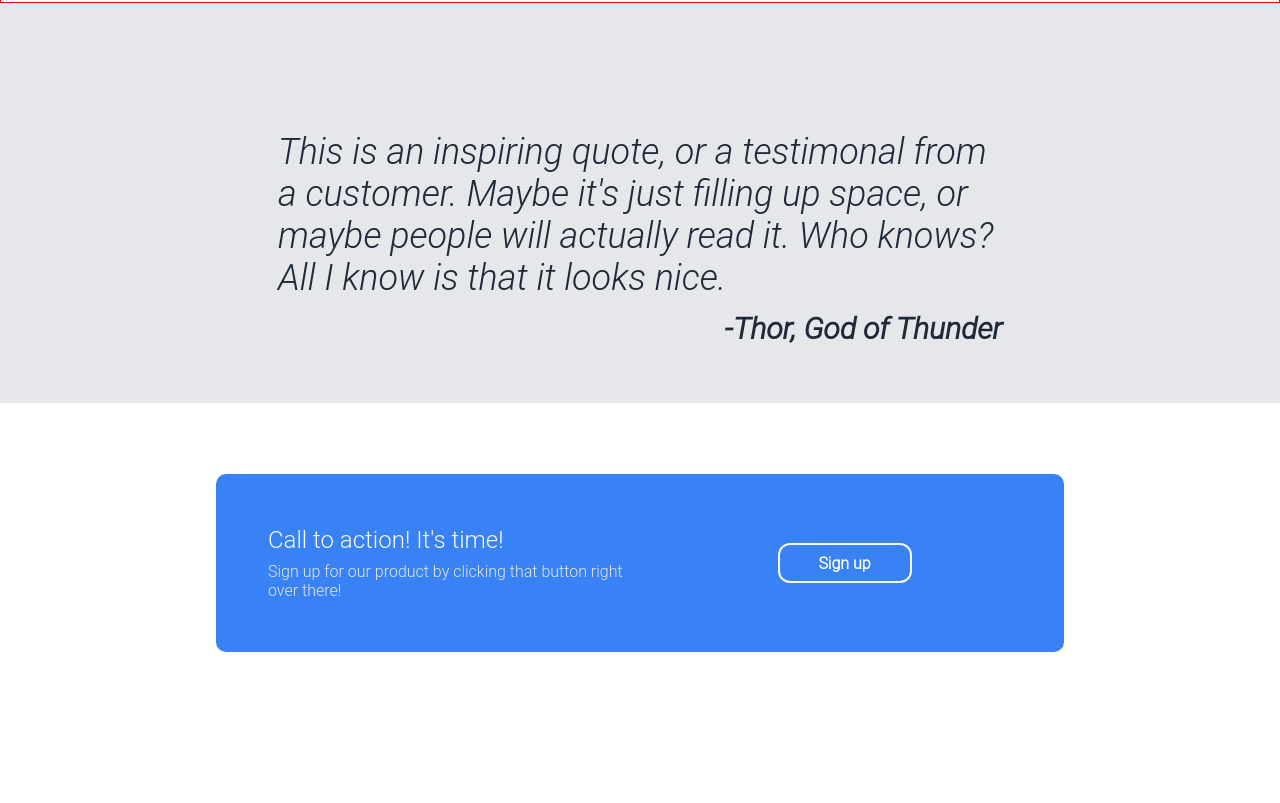
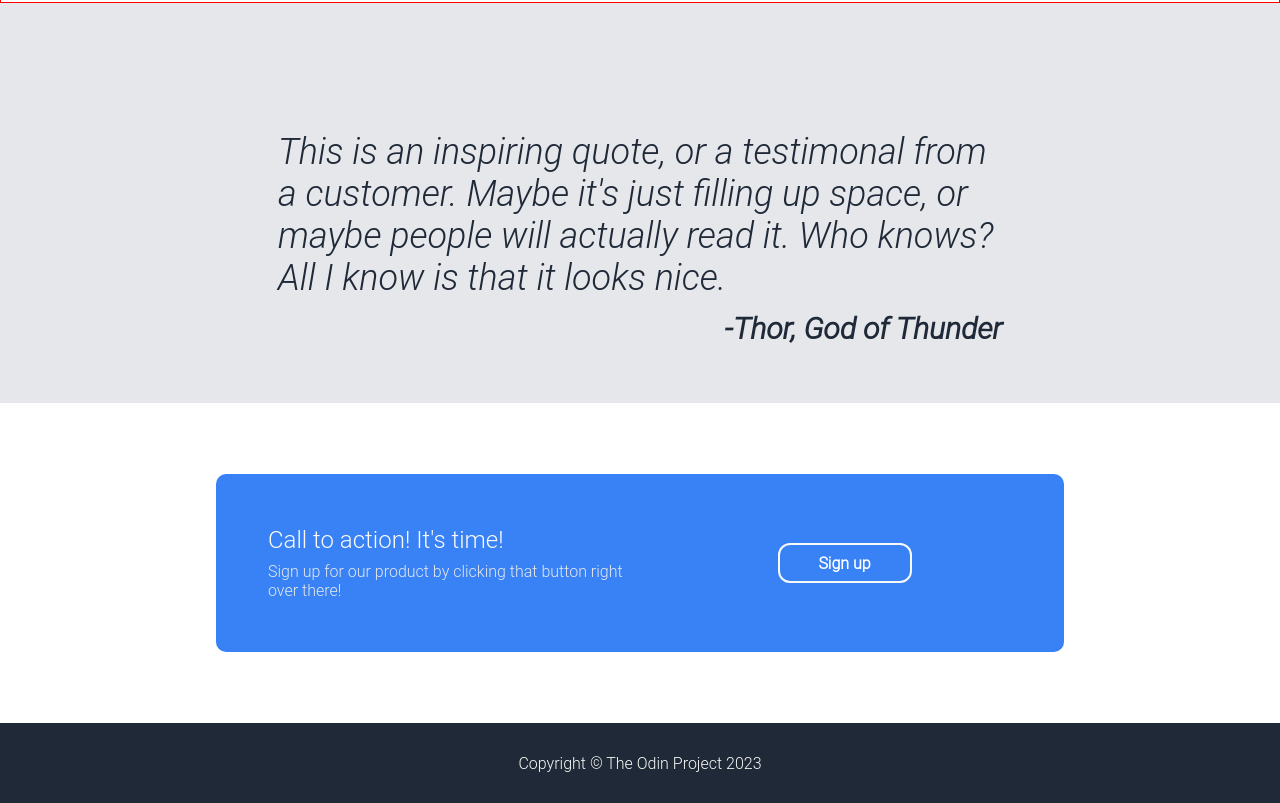
Before and after one commit to Plebysnacc/odin-foundations, a plain HTML site: page landingpage/index.html in a window 1280 px wide. Shown: the part 799-1602 px from the top of the page. Before the commit the page ends 1522 px from the top, so only its background shows below. Drawn offline with Linux system fonts and the light colour scheme.

Commit message:
add footer text and styling

```diff
--- a/landingpage/index.html
+++ b/landingpage/index.html
@@ -87,7 +87,9 @@
         </div>
     </div>
 
-    <div class="footer"></div>
+    <div class="footer">
+        <div class="footer-text">Copyright © The Odin Project 2023</div>
+    </div>
 </div>
 </body>
 </html>
--- a/landingpage/style.css
+++ b/landingpage/style.css
@@ -241,3 +241,16 @@ img {
     font-size: 16px;
     font-weight: bold;
 }
+
+/* Footer */
+.footer {
+    height: 10vh;
+    display: flex;
+    align-items: center;
+    justify-content: center;
+}
+
+.footer-text {
+    color: #F9FAF8;
+    font-size: 16px;
+}
```
